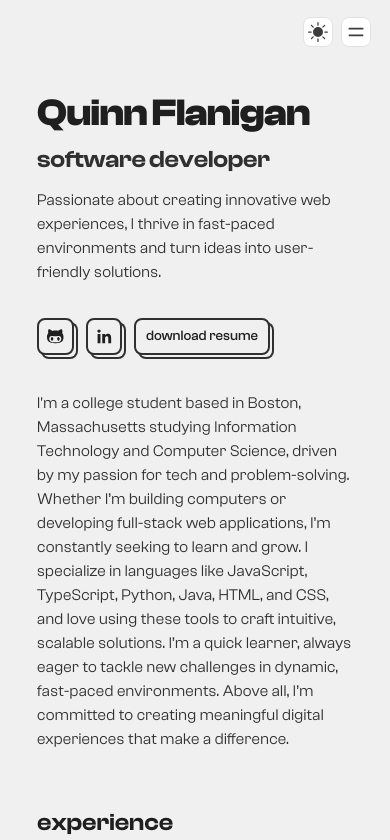
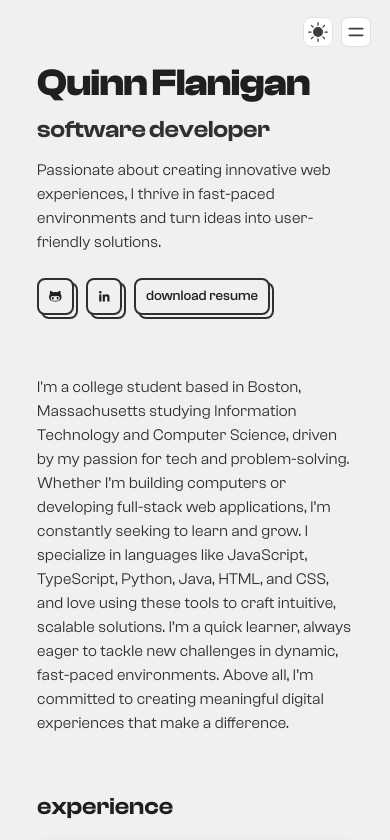
Before and after one commit to qinflan/portfolio, a React (Vite) app in the folder portfolio/client/: page / in a window 390 px wide. Shown: the top 840 px of the page. Built offline with nearby package versions, Linux system fonts and the light colour scheme; a web font is replaced by a local one.

Commit message:
Mobile Buttons

```diff
--- a/portfolio/client/src/components/pages/contact/Contact.tsx
+++ b/portfolio/client/src/components/pages/contact/Contact.tsx
@@ -76,7 +76,7 @@ const Contact = () => {
           required/>
         </div>
 
-        <button type="submit" className="brutal-btn">
+        <button type="submit" className="brutal-button">
           send message
         </button>
 
--- a/portfolio/client/src/components/ui/LeftPanel.css
+++ b/portfolio/client/src/components/ui/LeftPanel.css
@@ -76,8 +76,9 @@
 .mobile-socials-container {
     display: flex;
     gap: 12px;
+    align-items: center;
     display: none;
-    align-items: center;
+    margin-bottom: 24px;
 }
 
 @media (max-width: 768px) {
@@ -101,8 +102,6 @@
         padding: 0 5%;
         width: 100%;
         text-align: left;
-        margin-bottom: 10px;
-        margin-top: 30px;
     }
     .hero-name {
         font-size: 4rem;
@@ -118,7 +117,7 @@
 
     .mantra-text {
         text-align: left;
-        font-size: large;
+        font-size: medium;
         margin: unset;
     }
 
--- a/portfolio/client/src/components/ui/LeftPanel.tsx
+++ b/portfolio/client/src/components/ui/LeftPanel.tsx
@@ -19,10 +19,10 @@ const LeftPanel = () => {
                 </div>
                 <div className="mobile-socials-container">
                     <a href="https://github.com/qinflan" target="_blank" rel="noopener noreferrer">
-                        <TfiGithub size={36.5} className="brutal-btn p-2" />
+                        <TfiGithub size={36.5} className="brutal-button" />
                     </a>
                     <a href="https://www.linkedin.com/in/quinn-flanigan/" target="_blank" rel="noopener noreferrer">
-                        <GrLinkedinOption size={36.5} className="brutal-btn p-2" />
+                        <GrLinkedinOption size={36.5} className="brutal-button" />
                     </a>
                     <ResumeBtn />
                 </div>
--- a/portfolio/client/src/components/ui/ResumeBtn.tsx
+++ b/portfolio/client/src/components/ui/ResumeBtn.tsx
@@ -1,11 +1,9 @@
-import "./neobrute-btn.css"
 import ResumePDF from '/assets/Quinn-Flanigan-Resume-2024.pdf'
-
 const ResumeBtn = () => {
 
   return (
     <a href={ResumePDF} download="Quinn-Flanigan-Resume.pdf">
-      <button className="brutal-btn">download resume</button>
+      <button className="brutal-button">download resume</button>
     </a>
   )
 }
--- a/portfolio/client/src/components/ui/neobrute-btn.css
+++ /dev/null
@@ -1,38 +0,0 @@
-.brutal-btn {
-    padding: 10px 13px;
-    background-color: var(--button-background);
-    flex-shrink: 0;
-    border-radius: 8px;
-    border: 2px solid var(--button-stroke);
-    color: var(--button-text);
-    text-align: center;
-    font-family: "ClashGrotesk", sans-serif;
-    font-size: 16px;
-    font-style: normal;
-    font-weight: 500;
-    line-height: normal;
-    box-shadow: 4px 4px 0 -2px var(--page-background), 4px 4px 0 0 var(--button-stroke);
-    animation: fade-up 0.5s;
-    transition: 0.3s;
-}
-
-.brutal-btn:hover {
-    transition: 0.4s;
-    box-shadow: 5px 5px 0 -2px var(--button-shadow), 5px 5px 0 0 var(--button-stroke);
-    background-color: var(--button-background-hover);
-
-}
-
-@media (max-width: 768px) {
-    .brutal-btn {
-        font-size: 14px;
-        padding: 8px 10px;
-    }
-}
-
-@media (max-width: 600px) {
-    .brutal-btn {
-        font-size: 14px;
-        padding: 8px 10px;
-    }
-}
--- a/portfolio/client/src/index.css
+++ b/portfolio/client/src/index.css
@@ -169,3 +169,40 @@
 .Toastify__progress-bar--error {
   background-color: var(--toast-error);
 }
+
+/* button styling */
+.brutal-button {
+  padding: 10px 13px;
+  background-color: var(--button-background);
+  flex-shrink: 0;
+  border-radius: 8px;
+  border: 2px solid var(--button-stroke);
+  color: var(--button-text);
+  text-align: center;
+  font-family: "ClashGrotesk", sans-serif;
+  font-size: 16px;
+  font-style: normal;
+  font-weight: 500;
+  line-height: normal;
+  box-shadow: 4px 4px 0 -2px var(--page-background), 4px 4px 0 0 var(--button-stroke);
+  animation: fade-up 0.5s;
+  transition: 0.3s;
+}
+.brutal-button:hover {
+  transition: 0.4s;
+  box-shadow: 5px 5px 0 -2px var(--button-shadow), 5px 5px 0 0 var(--button-stroke);
+  background-color: var(--button-background-hover);
+
+}
+@media (max-width: 768px) {
+  .brutal-button {
+      font-size: 14px;
+      padding: 8px 10px;
+  }
+}
+@media (max-width: 600px) {
+  .brutal-button {
+      font-size: 14px;
+      padding: 8px 10px;
+  }
+}
```
